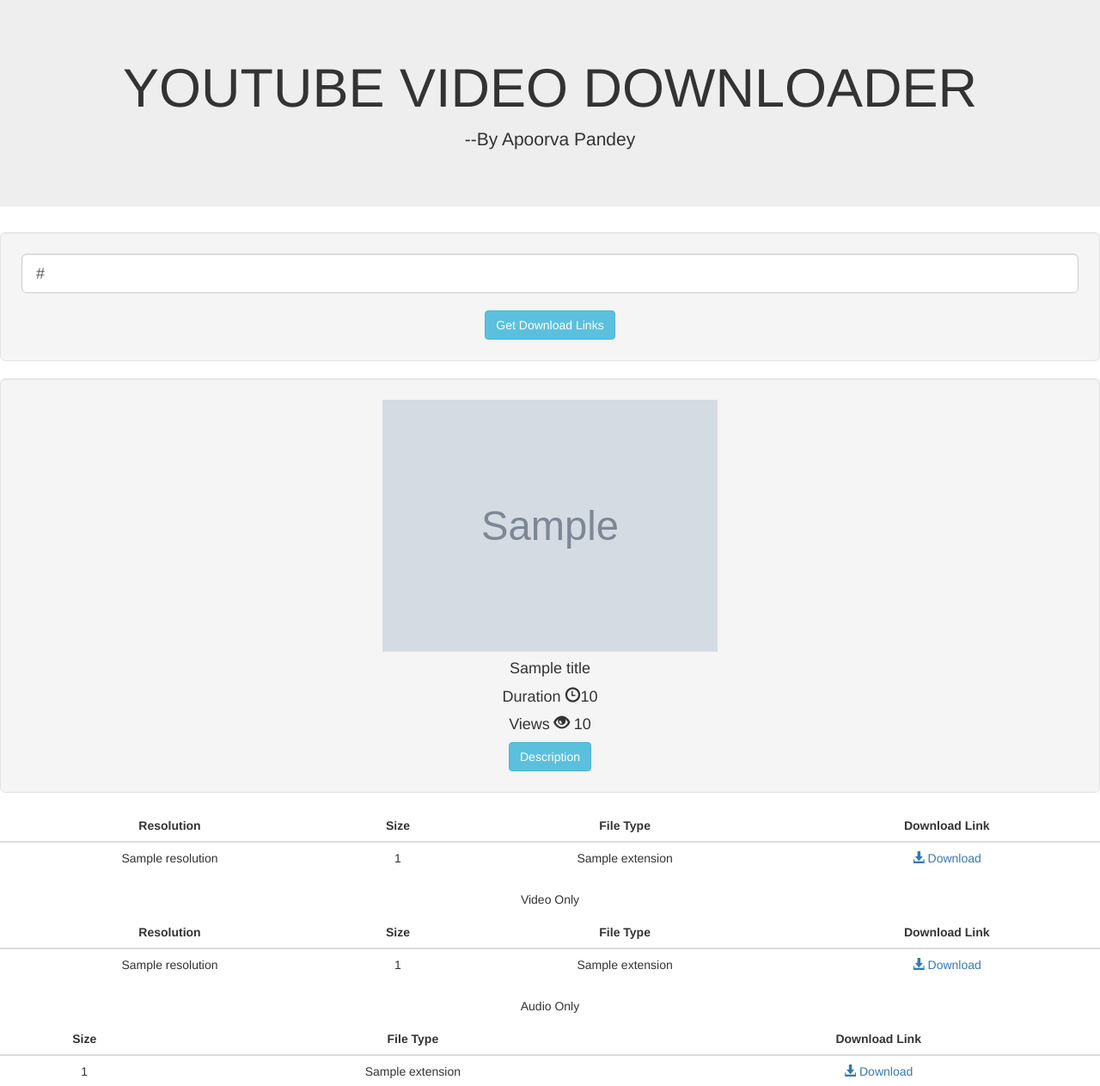
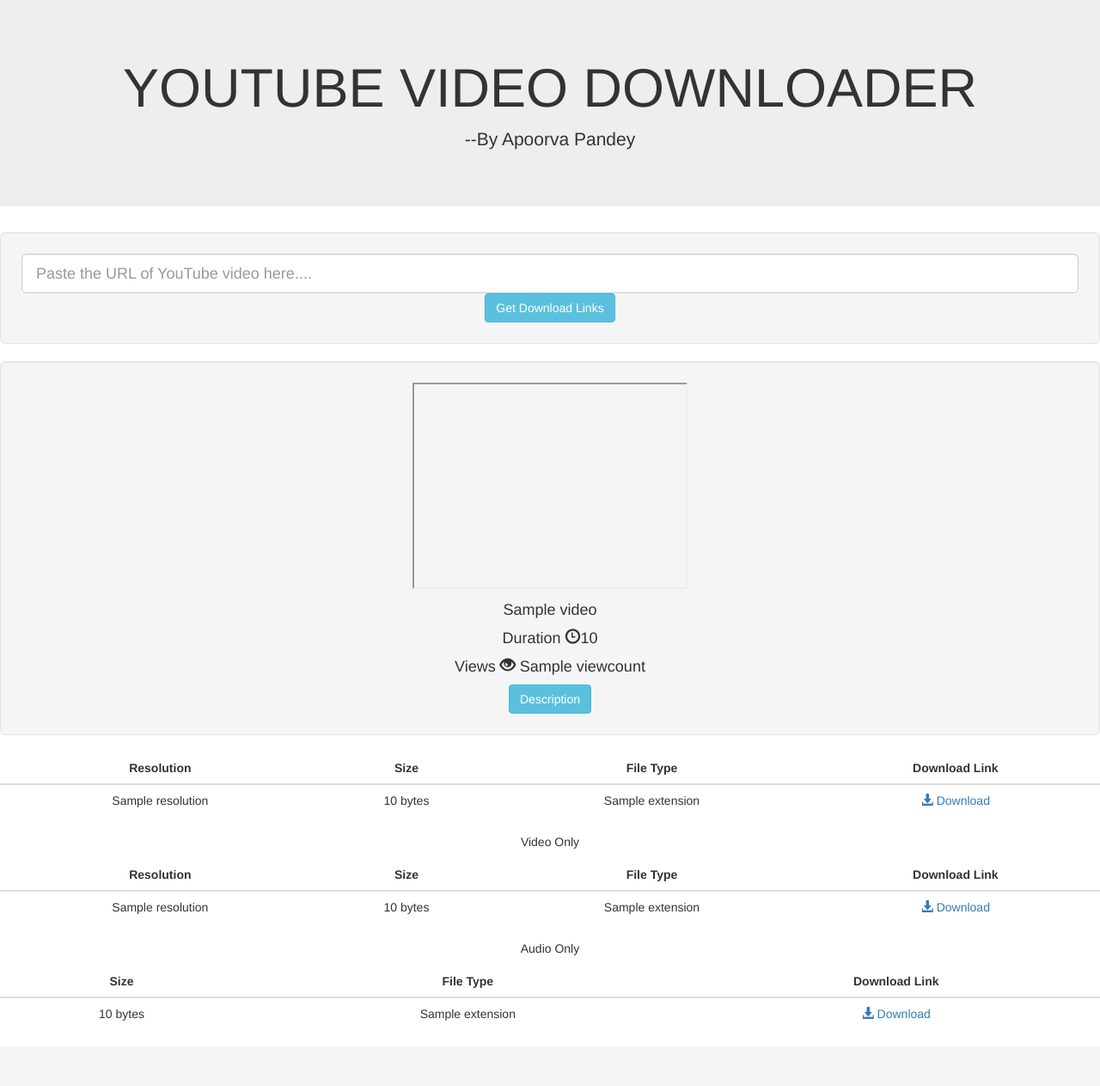
Before and after one commit to apoorvaeternity/YouTube-Video-Downloader, a Django app: template download/templates/download/index.html in a window 1280 px wide. Shown: the top 1263 px of the page at 86% size. After the commit the page ends 1187 px from the top, so only its background shows below. Run offline with Django 3.2, Linux system fonts and the light colour scheme; tables that the repository leaves empty hold one stand-in row (values such as "Sample post"); the template is opened without the code that fills it: values that come from a table or form of the project are taken from there, most other values are stand-ins (such as "Sample title", 1, 10 or a date in 2020); grey boxes marked "Sample" are stand-in pictures; some libraries are stand-ins or nearby versions.

Commit message:
Upgrade to django 3 and cleanup views and templates

```diff
--- a/Youtube_Video_Downloader/urls.py
+++ b/Youtube_Video_Downloader/urls.py
@@ -1,5 +1,6 @@
-from django.conf.urls import url, include
+from django.conf.urls import include
+from django.urls import path
 
 urlpatterns = [
-    url(r'^', include('download.urls')),
+    path(r"", include('download.urls')),
 ]
--- /dev/null
+++ b/download/forms.py
@@ -0,0 +1,20 @@
+from django import forms
+from django.core.exceptions import ValidationError
+
+
+class DownloadForm(forms.Form):
+    url = forms.URLField(widget=forms.URLInput(
+        attrs={"class": "form-control input-lg", "placeholder": "Paste the URL of YouTube video here...."}), label='')
+
+    def clean_url(self):
+        url = self.cleaned_data['url']
+        if len(url.split("=")[-1]) != 11:  # Checks whether the url contains the 11 character unique video id
+            raise ValidationError("Incorrect YouTube video URL")
+        # to support mobile YouTube url
+        if 'm.' in url:
+            url = url.replace('m.', '')
+        # to support share url
+        if 'youtu.be' in url:
+            video_id = url.split('/')[-1]
+            url = 'https://www.youtube.com/watch?v=' + video_id
+        return url
--- a/download/templates/download/index.html
+++ b/download/templates/download/index.html
@@ -6,95 +6,6 @@
   <script src="https://ajax.googleapis.com/ajax/libs/jquery/3.1.1/jquery.min.js"></script>
   <script src="https://maxcdn.bootstrapcdn.com/bootstrap/3.3.7/js/bootstrap.min.js"></script>
   <title>Youtube Video Downloader</title>
-    <style>
-        .hovereffect {
-            width: 100%;
-            height: 100%;
-            float: left;
-            overflow: hidden;
-            position: relative;
-            text-align: center;
-            cursor: default;
-        }
-
-        .hovereffect .overlay {
-            width: 100%;
-            height: 100%;
-            position: absolute;
-            overflow: hidden;
-            top: 0;
-            left: 0;
-            -webkit-transition: all 1s ease-in-out;
-            transition: all 1s ease-in-out;
-        }
-
-        .hovereffect:hover .overlay {
-            background-color: rgba(170, 170, 170, 0.4);
-        }
-
-        .hovereffect h2, .hovereffect img {
-            -webkit-transition: all 1s ease-in-out;
-            transition: all 1s ease-in-out;
-        }
-
-        .hovereffect img {
-            display: block;
-            position: relative;
-            -webkit-transform: scale(1.1);
-            -ms-transform: scale(1.1);
-            transform: scale(1.1);
-        }
-
-        .hovereffect:hover img {
-            -webkit-transform: scale(1);
-            -ms-transform: scale(1);
-            transform: scale(1);
-        }
-
-        .hovereffect h2 {
-            text-transform: uppercase;
-            color: #fff;
-            text-align: center;
-            position: relative;
-            font-size: 17px;
-            padding: 10px;
-            background: rgba(0, 0, 0, 0.6);
-        }
-
-        .hovereffect a.info {
-            display: inline-block;
-            text-decoration: none;
-            padding: 7px 14px;
-            text-transform: uppercase;
-            color: #fff;
-            border: 1px solid #fff;
-            margin: 50px 0 0 0;
-            background-color: transparent;
-            opacity: 0;
-            filter: alpha(opacity=0);
-            -webkit-transform: scale(1.5);
-            -ms-transform: scale(1.5);
-            transform: scale(1.5);
-            -webkit-transition: all 1s ease-in-out;
-            transition: all 1s ease-in-out;
-            font-weight: normal;
-            height: 85%;
-            width: 85%;
-            position: absolute;
-            top: -20%;
-            left: 8%;
-            padding: 70px;
-        }
-
-        .hovereffect:hover a.info {
-            opacity: 1;
-            filter: alpha(opacity=100);
-            -webkit-transform: scale(1);
-            -ms-transform: scale(1);
-            transform: scale(1);
-            background-color: rgba(0, 0, 0, 0.4);
-        }
-    </style>
 </head>
 <body>
 <div class="jumbotron text-center">
@@ -104,23 +15,18 @@
 <div class="well well-lg text-center">
   <form method="post" action="">
     {% csrf_token %}
-        <input class="form-control input-lg" id="inputlg" type="url" name="url" placeholder="Paste the URL of YouTube video here...."
-               required
-                {% if url %}
-               value="{{ url }}"
-                {% endif %}>
-        <br>
-        <input type="submit" class="btn btn-info" value="Get Download Links">
+    {{ form }}
+    <input type="submit" class="btn btn-info mt-2" value="Get Download Links">
   </form>
 </div>
-{% if title %}
+{% if video %}
   <div class="well well-lg" align="center">
     <div>
       <div class="row">
         <div class="col-sm-4"></div>
         <div class="col-sm-4">
-                    <div class="hovereffect">
-                        <img class="img-responsive" src="{{ thumb }}">
+          <div>
+            <iframe src="{{ video.embed_url }}" width="320" height="240"></iframe>
           </div>
         </div>
         <div class="col-sm-4"></div>
@@ -131,15 +37,13 @@
         <div class="col">
         </div>
         <div class="col">
-                    <h4>{{ title }}</h4>
-                    <h4>Duration <span class="glyphicon glyphicon-time"> </span>{{ duration }}</h4>
-                    <h4>Views <span class="glyphicon glyphicon-eye-open"></span> {{ views }}</h4>
-                    <!--<h4><span class="glyphicon glyphicon-thumbs-up">{{ likes }}</span> <span
-                            class="glyphicon glyphicon-thumbs-down">{{ dislikes }}</span></h4>-->
+          <h4>{{ video.title }}</h4>
+          <h4>Duration <span class="glyphicon glyphicon-time"> </span>{{ video.duration }}</h4>
+          <h4>Views <span class="glyphicon glyphicon-eye-open"></span> {{ video.viewcount }}</h4>
           <button class="btn btn-info" data-toggle="collapse" data-target="#description">Description</button>
 
           <div id="description" class="collapse" style="text-align:justify;padding: 0% 10% 0% 10%;">
-                        {{ desc }}
+            {{ video.description }}
           </div>
         </div>
       </div>
@@ -159,12 +63,12 @@
     </tr>
     </thead>
     <tbody>
-        {% for resolution,extension,file_size,url in streams %}
+    {% for stream in video.streams %}
       <tr>
-                <td>{{ resolution }}</td>
-                <td>{{ file_size }}</td>
-                <td>{{ extension }}</td>
-                <td><a href="{{ url }}" download="{{ title }}.{{ extension }}"><span
+        <td>{{ stream.resolution }}</td>
+        <td>{{ stream.get_filesize|filesizeformat }}</td>
+        <td>{{ stream.extension }}</td>
+        <td><a href="{{ stream.url }}&title={{ video.title }}" download="{{ video.title }}.{{ stream.extension }}"><span
                 class="glyphicon glyphicon-download-alt"></span> Download</a></td>
       </tr>
     {% endfor %}
@@ -182,15 +86,14 @@
     </tr>
     </thead>
     <tbody>
-        {% for resolution,extension,file_size,url in stream_video %}
+   {% for stream in video.videostreams %}
       <tr>
-                <td>{{ resolution }}</td>
-                <td>{{ file_size }}</td>
-                <td>{{ extension }}</td>
-                <td><a href="{{ url }}" download="{{ title }}.{{ extension }}"><span
+        <td>{{ stream.resolution }}</td>
+        <td>{{ stream.get_filesize|filesizeformat }}</td>
+        <td>{{ stream.extension }}</td>
+        <td><a href="{{ stream.url }}&title={{ video.title }}" download="{{ video.title }}.{{ stream.extension }}"><span
                 class="glyphicon glyphicon-download-alt"></span> Download</a></td>
       </tr>
-
     {% endfor %}
     </tbody>
   </table>
@@ -205,12 +108,11 @@
     </tr>
     </thead>
     <tbody>
-        {% for resolution,extension,file_size,url in stream_audio %}
+    {% for stream in video.audiostreams %}
       <tr>
-
-                <td>{{ file_size }}</td>
-                <td>{{ extension }}</td>
-                <td><a href="{{ url }}" download="{{ title }}.{{ extension }}"><span
+        <td>{{ stream.get_filesize|filesizeformat }}</td>
+        <td>{{ stream.extension }}</td>
+        <td><a href="{{ stream.url }}&title={{ video.title }}" download="{{ video.title }}.{{ stream.extension }}"><span
                 class="glyphicon glyphicon-download-alt"></span> Download</a></td>
       </tr>
     {% endfor %}
--- a/download/urls.py
+++ b/download/urls.py
@@ -1,6 +1,9 @@
-from django.conf.urls import url
-from download import views
+from django.urls import path
+
+from . import views
+
+app_name = "download"
 
 urlpatterns = [
-    url(r'', views.Download.as_view(), name="index"),
+    path("", views.IndexView.as_view(), name="index"),
 ]
```
Also changed, not shown: Youtube_Video_Downloader/settings.py (+7 -10 lines), download/views.py (+13 -58 lines), requirements.txt (+6 -7 lines), .circleci/config.yml (deleted). Lines whose indentation alone changed are shown as unchanged.
